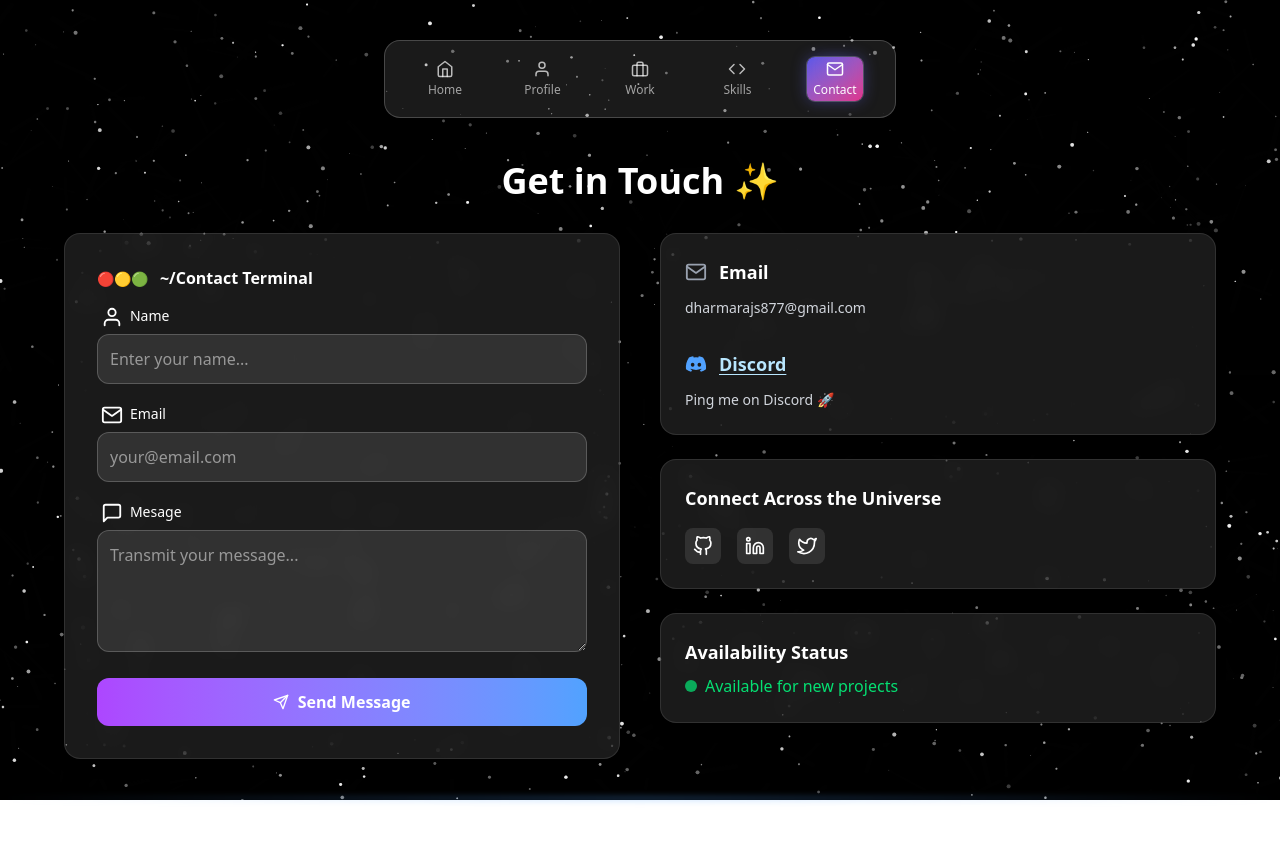
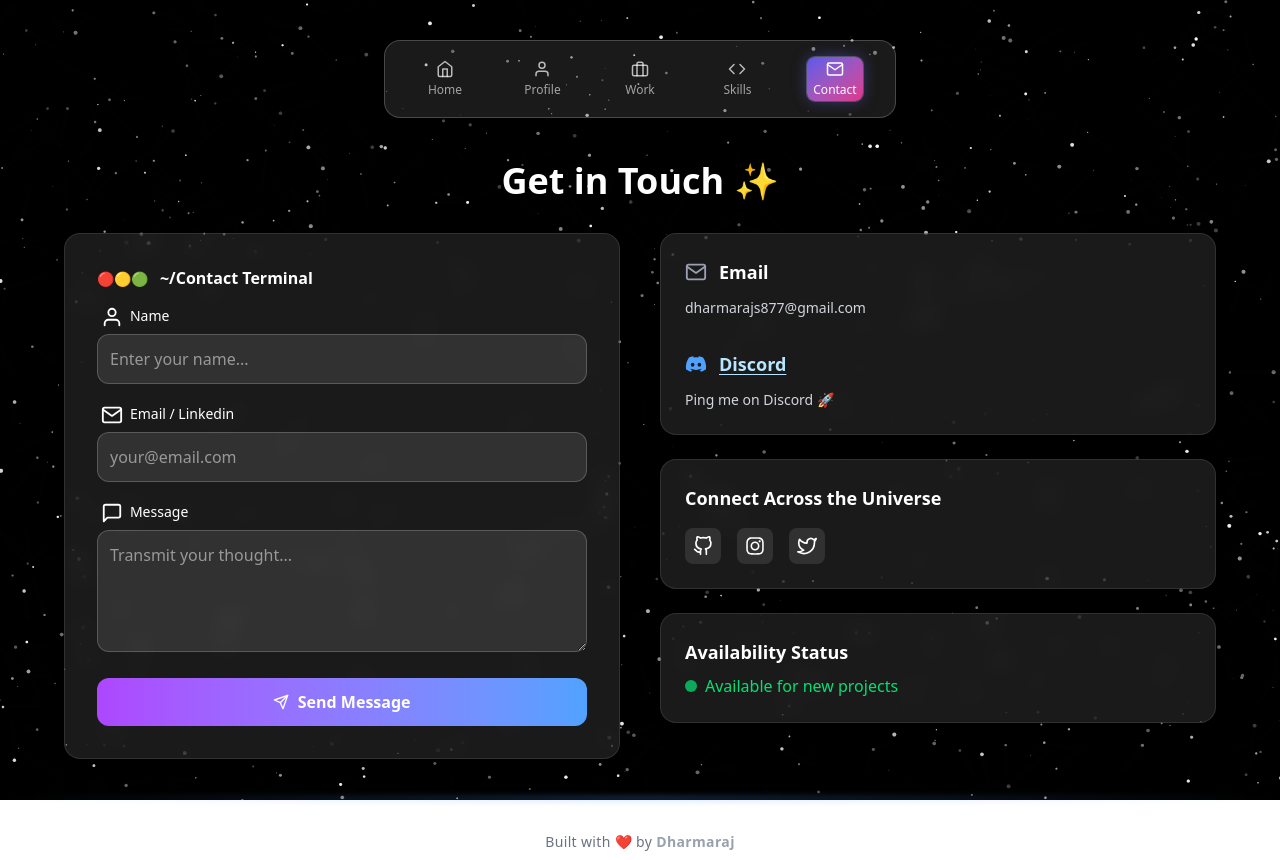
Before and after one commit to Dharmaraj001/Portfolio, a React (Vite) app in the folder client/: page /contact in a window 1280 px wide. Built offline with nearby package versions, Linux system fonts and the light colour scheme.

Commit message:
Contact form updated

```diff
--- a/client/src/Components/Contact/Contact.jsx
+++ b/client/src/Components/Contact/Contact.jsx
@@ -1,9 +1,35 @@
-import React from "react";
+import React, {useState} from "react";
 import { FiMail, FiMapPin, FiGithub, FiLinkedin, FiTwitter, FiUser, FiMessageSquare, FiSend  } from "react-icons/fi";
-import { FaDiscord } from "react-icons/fa";
+import { FaDiscord, FaInstagram  } from "react-icons/fa";
+import { motion } from "framer-motion";
 
 
 const Contact = () => {
+
+  const [result, setresult] = useState("");
+
+  const onSubmit = async (event) => {
+    event.preventDefault();
+    setresult("Sending...")
+    const formData = new FormData(event.target);
+
+    formData.append("access_key", "812a6d23-dcf3-48f0-ad3d-1f6643466cc8")
+
+    const response = await fetch("https://api.web3forms.com/submit", {
+      method: "POST",
+      body: formData,
+    });
+
+    const data = await response.json();
+
+    if(data.success){
+      setresult("Message sent successfully ✅")
+      event.target.reset();
+    }else {
+      console.log("Error", data);
+      setresult("Something went wrong ❌");
+    }
+  }
   return (
     <section className="relative z-10 flex flex-col items-center justify-center min-h-screen px-4 py-20 text-white mt-15">
         <h1 className="text-4xl font-bold mb-8">Get in Touch ✨</h1>
@@ -13,29 +39,34 @@ const Contact = () => {
         <div className="bg-white/10 backdrop-blur-md rounded-2xl p-8 border border-white/10 shadow-lg">
           <h2 className="text-md font-semibold text-white-400 mb-4"> <span className="text-sm">🔴🟡🟢 </span>&nbsp; ~/Contact Terminal</h2>
 
-          <form className="space-y-5">
+          <form onSubmit={onSubmit} className="space-y-5">
             <div>
               <label className="text-sm mb-1.5 flex"> &nbsp; <FiUser size={22}/> &nbsp; Name</label>
               <input
                 type="text"
+                required={true}
+                name="name"
                 placeholder="Enter your name..."
                 className="w-full p-3 bg-white/10 border border-white/20 rounded-xl focus:outline-none focus:ring-2 focus:ring-gray-400"
               />
             </div>
 
             <div>
-              <label className="text-sm mb-1.5 flex"> &nbsp; <FiMail size={22}/> &nbsp; Email</label>
+              <label className="text-sm mb-1.5 flex"> &nbsp; <FiMail size={22}/> &nbsp; Email / Linkedin</label>
               <input
                 type="email"
+                required={true}
+                name="email"
                 placeholder="your@email.com"
                 className="w-full p-3 bg-white/10 border border-white/20 rounded-xl focus:outline-none focus:ring-2 focus:ring-gray-400"
               />
             </div>
 
             <div>
-              <label className="text-sm mb-1.5 flex"> &nbsp; <FiMessageSquare size={22}/> &nbsp; Mesage</label>
+              <label className="text-sm mb-1.5 flex"> &nbsp; <FiMessageSquare size={22}/> &nbsp; Message</label>
               <textarea
-                placeholder="Transmit your message..."
+              name="message"
+                placeholder="Transmit your thought..."
                 rows="4"
                 className="w-full p-3 bg-white/10 border border-white/20 rounded-xl focus:outline-none focus:ring-2 focus:ring-gray-400"
               ></textarea>
@@ -43,10 +74,11 @@ const Contact = () => {
 
             <button
               type="submit"
-              className=" flex text-center justify-center w-full bg-gradient-to-r from-purple-500 to-blue-400 text-white py-3 rounded-xl font-semibold hover:from-purple-600 hover:to-blue-500 transition-all duration-300"
+              className=" flex text-center justify-center w-full bg-gradient-to-r from-purple-500 to-blue-400 text-white py-3 rounded-xl font-semibold hover:from-purple-600 hover:to-blue-500 hover:cursor-pointer transition-all duration-300"
                 > <span className="mt-1"><FiSend/></span> &nbsp; Send Message
             </button>
           </form>
+          {result && <p className="mt-4 text-gray-300">{result}</p>}
         </div>
 
         {/* Right: Info Section */}
@@ -70,13 +102,13 @@ const Contact = () => {
           <div className="bg-white/10 backdrop-blur-md rounded-2xl p-6 border border-white/10 shadow-lg">
             <h3 className="font-semibold text-lg mb-4">Connect Across the Universe</h3>
             <div className="flex gap-4">
-              <a href="#" className="p-2 bg-white/10 rounded-lg hover:bg-white/20 transition">
+              <a href="https://github.com/" target="_blank" className="p-2 bg-white/10 rounded-lg hover:bg-white/20 transition">
                 <FiGithub size={20} />
               </a>
-              <a href="#" className="p-2 bg-white/10 rounded-lg hover:bg-white/20 transition">
-                <FiLinkedin size={20} />
+              <a href="https://www.instagram.com/dh_arm_a_raj/?hl=en" target="_blank" className="p-2 bg-white/10 rounded-lg hover:bg-white/20 transition">
+                <FaInstagram  size={20} />
               </a>
-              <a href="#" className="p-2 bg-white/10 rounded-lg hover:bg-white/20 transition">
+              <a href="https://x.com/Dharmaraj_SS" target="_blank" className="p-2 bg-white/10 rounded-lg hover:bg-white/20 transition">
                 <FiTwitter size={20} />
               </a>
             </div>
@@ -92,6 +124,13 @@ const Contact = () => {
           </div>
         </div>
       </div>
+      <motion.div
+        initial={{opacity:0, y:20}}
+        animate={{opacity:1, y:0}}
+        transition={{duration:1.2, delay:1}}
+        className="absolute bottom-2 text-xs sm:text-sm text-gray-500 tracking-wide">
+        Built with <span className="text-red-500">❤️</span> by <span className="text-gray-400 font-bold hover:text-gray-300">Dharmaraj</span>
+        </motion.div>
     </section>
   );
 };
```
